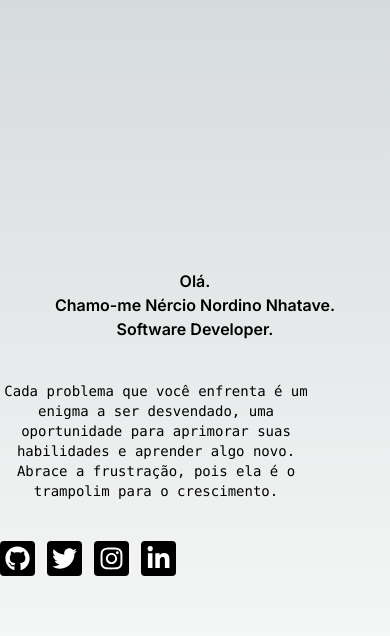
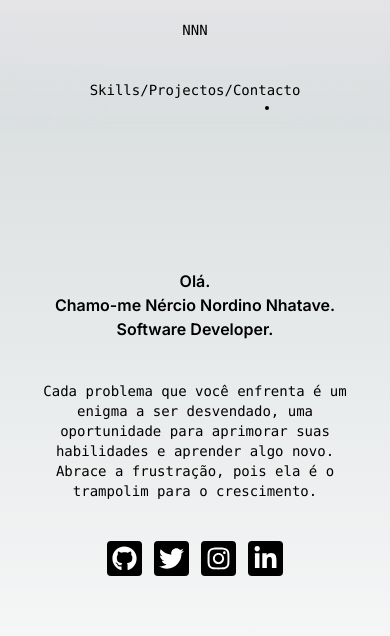
Before and after one commit to Nercio/portfolio, a Next.js app: page / in a window 390 px wide. Shown: the top 636 px of the page. Built offline with nearby package versions, Linux system fonts and the light colour scheme.

Commit message:
feat: media query

```diff
--- a/package.json
+++ b/package.json
@@ -16,6 +16,7 @@
     "react": "^18",
     "react-dom": "^18",
     "react-icons": "^5.0.1",
+    "react-intersection-observer": "^9.8.1",
     "recoil": "^0.7.7"
   },
   "devDependencies": {
--- a/src/components/Home/Contact.tsx
+++ b/src/components/Home/Contact.tsx
@@ -1,8 +1,11 @@
 "use client";
 
-import React from "react";
+import React, { useEffect } from "react";
 import { Socials } from "./Socials";
 import MagnetEffect from "../MagnetEffect";
+import { useRecoilState } from "recoil";
+import { useInView } from "react-intersection-observer";
+import { tabToggleState } from "@/utils/recoil";
 
 function Contact() {
   const handleOpenMaps = () => {
@@ -23,14 +26,26 @@ function Contact() {
       });
   };
 
+  const [index, setIndex] = useRecoilState(tabToggleState);
+  const { ref, inView } = useInView();
+
+  useEffect(() => {
+    if (inView) {
+      setIndex(3);
+    }
+  }, [inView]);
+
   return (
     <section
       id="contact"
-      className="space-x-6 pb-32 pt-[28vh]  flex px-48 lg:px-28 smm:px-0 md:items-center justify-center "
+      className="space-x-6 md:space-x-0- md:space-y-10 md:pb-0 md:h-screen pb-32 pt-[28vh] md:pt-0  flex px-48 lg:px-28 smm:px-0 md:items-center justify-center md:flex-col md:justify-center "
     >
-      <section className=" w-full justify-between flex flex-col">
-        <section>
-          <h1 className="font-semibold text-2xl">Get in touch </h1>
+      <section
+        className=" w-full justify-between flex flex-col md:justify-center md:items-center md:space-y-5"
+        ref={ref}
+      >
+        <section className="md:text-center">
+          <h1 className="font-semibold text-2xl">Get in touch </h1>{" "}
           <div className="space-y-2">
             <p
               onClick={() => handleCopyToClipboard("nhatave10@gmail.com")}
@@ -49,7 +64,7 @@ function Contact() {
         </section>
         <Socials />
       </section>
-      <section className=" w-full">
+      <section className=" w-full md:w-[80%]">
         <form action="" className="flex flex-col space-y-5">
           <input
             type="text"
--- a/src/components/Home/Header.tsx
+++ b/src/components/Home/Header.tsx
@@ -1,31 +1,33 @@
 "use client";
 
+import { tabToggleState } from "@/utils/recoil";
 import { motion } from "framer-motion";
 import Link from "next/link";
 import React from "react";
+import { useRecoilState } from "recoil";
 
 function Header() {
+  const [index, setIndex] = useRecoilState(tabToggleState);
+  const div = () => {
+    return (
+      <div className="w-1 h-1 dark:bg-white bg-black mt-[6px] rounded-full" />
+    );
+  };
   const Btn = ({ name, link }: { name: string; link: string }) => {
     return (
-      <Link href={link} className="group flex flex-col items-center">
+      <Link href={link} className="flex flex-col items-center">
         <p className="font-mono text-sm">{name}</p>
-        <div className="w-1 h-1 dark:bg-white bg-black  mt-1 rounded-full  invisible group-hover:visible " />
+        {index === 1 && link.includes("#skills") && div()}
+        {index === 2 && link.includes("#projects") && div()}
+        {index === 3 && link.includes("#contact") && div()}
       </Link>
     );
   };
+  return (
+    <section className="flex z-20 flex-row w-full px-48 lg:px-28 md:flex-col pt-20  justify-between  md:items-center md:space-y-10 fixed left-0 top-0   bg-gradient-to-b from-zinc-200 pb-6  backdrop-blur-2xl dark:border-neutral-800 dark:bg-zinc-800/10 dark:from-inherit md:pb-5 md:pt-5">
+      <p className="font-mono text-sm">NNN</p>
 
-  return (
-    <section className="flex z-20 flex-row w-full px-48 lg:px-28 md:flex-col pt-20  justify-between  md:items-center md:space-y-10 fixed left-0 top-0   bg-gradient-to-b from-zinc-200 pb-6  backdrop-blur-2xl dark:border-neutral-800 dark:bg-zinc-800/10 dark:from-inherit lg:static lg:w-auto  lg:rounded-xl lg:border lg:bg-gray-200 lg:p-4 lg:dark:bg-zinc-800/30">
-      <motion.div layoutId="nnn">
-        <Btn name="NNN" link="" />
-      </motion.div>
-
-      <motion.nav
-        className="flex  md:justify-center"
-        initial={{ opacity: 0, y: 20 }}
-        animate={{ opacity: 1, y: 10 }}
-        transition={{ ease: "easeOut", duration: 0.3 }}
-      >
+      <motion.nav className="flex  md:justify-center">
         <Btn name="Skills/" link="#skills" />
         <Btn name="Projectos/" link="#projects" />
         <Btn name="Contacto" link="#contact" />
--- a/src/components/Home/Hero.tsx
+++ b/src/components/Home/Hero.tsx
@@ -1,17 +1,27 @@
-"use client";
-
-import React from "react";
+import React, { useEffect } from "react";
 import { Socials } from "./Socials";
 import { motion } from "framer-motion";
+import { useInView } from "react-intersection-observer";
+import { tabToggleState } from "@/utils/recoil";
+import { useRecoilState } from "recoil";
 
 function Hero() {
+  const [index, setIndex] = useRecoilState(tabToggleState);
+  const { ref, inView } = useInView();
+
+  useEffect(() => {
+    if (inView) {
+      setIndex(0);
+    }
+  }, [inView]);
+
   return (
     <section
       id="hero"
-      className=" h-[100vh] flex px-48 lg:px-28 smm:px-0 md:items-center justify-center flex-col"
+      className="h-[100vh] flex px-48 lg:px-28 smm:px-0 md:items-center justify-center flex-col"
     >
       <motion.div
-        className="space-y-10"
+        className="space-y-10 items-center md:flex flex-col"
         initial={{ opacity: 0 }}
         animate={{ opacity: 1 }}
         transition={{
@@ -20,13 +30,14 @@ function Hero() {
           delayChildren: 0.4,
           staggerChildren: 0.1,
         }}
+        ref={ref}
       >
         <h1 className="font-semibold text-2xl leading-10 md:text-center xs:text-base">
           Olá. <br />
           Chamo-me Nércio Nordino Nhatave. <br />
           Software Developer. <br />
         </h1>
-        <p className="w-[60%] xl:w-[80%] md:text-center md:w-[100%] xs:text-sm font-mono text-sm">
+        <p className="w-[60%] xl:w-[80%] md:text-center md:w-full xs:text-sm font-mono text-sm">
           Cada problema que você enfrenta é um enigma a ser desvendado, uma
           oportunidade para aprimorar suas habilidades e aprender algo novo.
           Abrace a frustração, pois ela é o trampolim para o crescimento.
--- a/src/components/Home/Projects.tsx
+++ b/src/components/Home/Projects.tsx
@@ -1,6 +1,11 @@
-import React from "react";
+import React, { useEffect } from "react";
 import Image from "next/image";
 import Link from "next/link";
+import { useRecoilState } from "recoil";
+import { tabToggleState } from "@/utils/recoil";
+import { useInView } from "react-intersection-observer";
+import { motion } from "framer-motion";
+import { Socials } from "./Socials";
 
 const dataLeft = [
   {
@@ -50,7 +55,7 @@ function Projects() {
   }) => {
     return (
       <div className={`rounded-2xl ${height}  w-full hover:cursor-pointer`}>
-        {/* <Link href={link}>
+        <Link href={link}>
           <Image
             className="rounded-md object-cover w-full h-full"
             src={img}
@@ -58,18 +63,26 @@ function Projects() {
             width={1000}
             height={1000}
           />
-        </Link> */}
+        </Link>
       </div>
     );
   };
+  const [index, setIndex] = useRecoilState(tabToggleState);
+  const { ref, inView } = useInView();
+
+  useEffect(() => {
+    if (inView) {
+      setIndex(2);
+    }
+  }, [inView]);
+
   return (
     <section className="px-48 lg:px-28 smm:px-0 pt-[28vh]" id="projects">
-      {/* <p className="font-mono text-sm">Projects</p> */}
-      <section className="space-x-5 flex">
+      <section className="space-x-5 flex" ref={ref}>
         <section className="w-full space-y-5">
-          {dataLeft.map((card, index) => (
+          {dataLeft.map((card, i) => (
             <Card
-              key={index}
+              key={i}
               img={card.img}
               link={card.link}
               height={card.height}
@@ -77,9 +90,9 @@ function Projects() {
           ))}
         </section>
         <section className="w-full space-y-5">
-          {dataRight.map((card, index) => (
+          {dataRight.map((card, i) => (
             <Card
-              key={index}
+              key={i}
               img={card.img}
               link={card.link}
               height={card.height}
--- a/src/components/Home/SkillsV2.tsx
+++ b/src/components/Home/SkillsV2.tsx
@@ -1,7 +1,10 @@
-import React, { useEffect, useRef } from "react";
+import React, { useEffect, useRef, useState } from "react";
 import { Socials } from "./Socials";
-import { motion, useInView } from "framer-motion";
+import { motion } from "framer-motion";
 import MagnetEffect from "../MagnetEffect";
+import { useInView } from "react-intersection-observer";
+import { useRecoilState } from "recoil";
+import { tabToggleState } from "@/utils/recoil";
 
 function Skills() {
   const container = {
@@ -23,6 +26,15 @@ function Skills() {
       },
     },
   };
+  const [index, setIndex] = useRecoilState(tabToggleState);
+  const { ref, inView } = useInView();
+
+  useEffect(() => {
+    if (inView) {
+      setIndex(1);
+    }
+  }, [inView]);
+
   return (
     <section
       id="skills"
@@ -30,12 +42,13 @@ function Skills() {
     >
       <motion.section
         variants={container}
-        className=" w-full  grid grid-cols-2 gap-y-5"
+        className=" w-full  grid grid-cols-2 gap-y-5 smm:grid-cols-1 smm:w-[90%]"
         initial="hidden"
         whileInView="show"
         viewport={{ once: true }}
+        ref={ref}
       >
-        <motion.div className="w-[50%]" variants={item}>
+        <motion.div className="w-[50%] xl:w-[80%] md:w-[70%]" variants={item}>
           <p className="font-mono text-sm">Frontend</p>
           <div className="grid grid-cols-4 gap-3">
             <MagnetEffect>
@@ -70,7 +83,7 @@ function Skills() {
             </MagnetEffect>
           </div>
         </motion.div>
-        <motion.div className="w-[50%]" variants={item}>
+        <motion.div className="w-[50%] xl:w-[80%] md:w-[70%]" variants={item}>
           <p className="font-mono text-sm">Design</p>
           <div className="grid grid-cols-4 gap-5">
             <MagnetEffect>
@@ -128,7 +141,7 @@ function Skills() {
             </MagnetEffect>
           </div>
         </motion.div>
-        <motion.div className="w-[50%]" variants={item}>
+        <motion.div className="w-[50%] xl:w-[80%] md:w-[70%]" variants={item}>
           <p className="font-mono text-sm">Linguagens</p>
           <div className="grid grid-cols-4 gap-5">
             <MagnetEffect>
@@ -164,7 +177,7 @@ function Skills() {
             </MagnetEffect>
           </div>
         </motion.div>
-        <motion.div className="w-[50%]" variants={item}>
+        <motion.div className="w-[50%] xl:w-[80%] md:w-[70%]" variants={item}>
           <p className="font-mono text-sm">Ferramentas</p>
           <div className="grid grid-cols-4 gap-5">
             <MagnetEffect>
@@ -199,7 +212,7 @@ function Skills() {
             </MagnetEffect>
           </div>
         </motion.div>
-        <motion.div className="w-[50%]" variants={item}>
+        <motion.div className="w-[50%] xl:w-[80%] md:w-[70%]" variants={item}>
           <p className="font-mono text-sm">Inteligência Artificial</p>
           <div className="grid grid-cols-4 gap-5">
             <MagnetEffect>
--- a/tailwind.config.ts
+++ b/tailwind.config.ts
@@ -14,6 +14,7 @@ const config: Config = {
       screens: {
         "2xl": { max: "1535px" },
         xl: { max: "1279px" },
+        xxl: { max: "1100px" },
         lg: { max: "948px" },
         md: { max: "767px" },
         smm: { max: "649px" },
```
Also changed, not shown: 1 other file (tests, documents, lock files or other folders).
